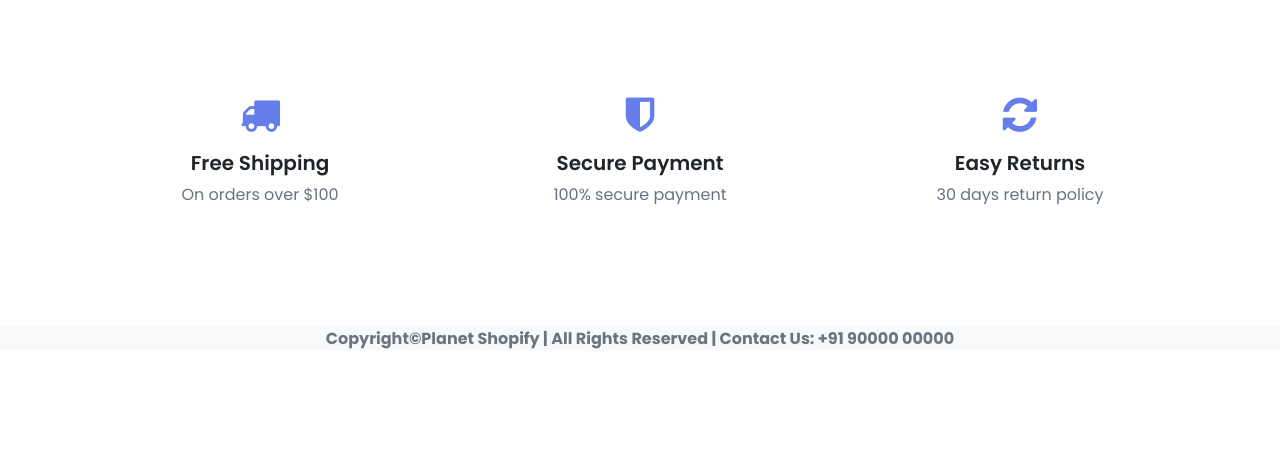
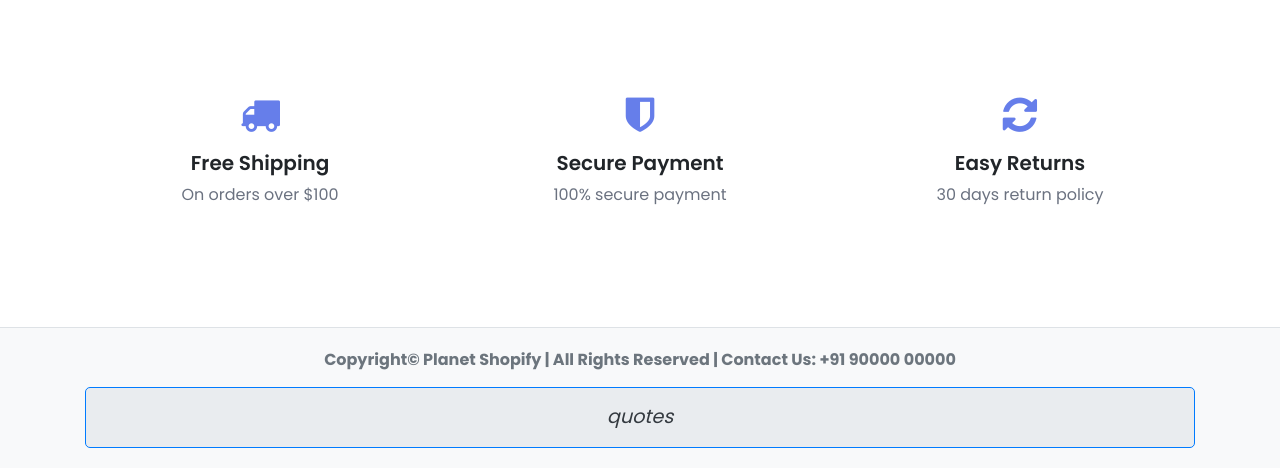
Before and after one commit to johnpradeep06/CODEATHON_2.0, a PHP site: page /index.php in a window 1280 px wide. Shown: the part 1237-1705 px from the top of the page. Before the commit the page ends 1586 px from the top, so only its background shows below. Run offline with PHP 8.4, Linux system fonts and the light colour scheme.

Commit message:
added quotes wala api

```diff
--- a/includes/footer.php
+++ b/includes/footer.php
@@ -1,3 +1,72 @@
 <footer class="footer">
-    <div class="container text-center"><span class="text-muted"><b>Copyright&copy;Planet Shopify | All Rights Reserved | Contact Us: +91 90000 00000</b></span></div>
+    <div class="container text-center">
+        <span class="text-muted">
+            <b>Copyright&copy; Planet Shopify | All Rights Reserved | Contact Us: +91 90000 00000</b>
+        </span>
+        <div id="quote-container" class="quote-container">
+            <?php
+            // Function to fetch quotes from API
+            function fetchQuotes() {
+                $url = "https://api.api-ninjas.com/v1/quotes?category=funny"; // Adjust category if necessary
+                $api_key = "I28RARkR8OySqtOToUp/Tg==36XWsn3KMNv5EVjo"; // Replace with your actual API key
+
+                $options = [
+                    "http" => [
+                        "header" => "X-Api-Key: $api_key\r\n"
+                    ]
+                ];
+                $context = stream_context_create($options);
+                $response = file_get_contents($url, false, $context);
+
+                if ($response === FALSE) {
+                    return "No quotes available at the moment.";
+                }
+
+                $quotes = json_decode($response, true);
+                if (isset($quotes[0]['quote'])) {
+                    return $quotes[0]['quote'] . " - <strong>" . $quotes[0]['author'] . "</strong>";
+                } else {
+                    return "No quotes available at the moment.";
+                }
+            }
+
+            // Fetch and display a quote
+            //echo "<p class='quote'><i>" . fetchQuotes() . "</i></p>";
+            echo "<p class='quote'><i>" . "quotes" . "</i></p>";
+            ?>
+        </div>
+    </div>
 </footer>
+
+<style>
+    .footer {
+        background-color: #f8f9fa; /* Light background color */
+        padding: 20px 0; /* Padding for top and bottom */
+        border-top: 1px solid #dee2e6; /* Subtle border at the top */
+    }
+
+    .quote-container {
+        margin-top: 15px; /* Space between copyright and quote */
+        padding: 15px; /* Padding around the quote */
+        border: 1px solid #007bff; /* Border around the quote */
+        border-radius: 5px; /* Rounded corners */
+        background-color: #e9ecef; /* Slightly darker background for the quote */
+    }
+
+    .quote {
+        font-size: 1.2em; /* Larger font size for the quote */
+        color: #343a40; /* Darker text color */
+        font-style: italic; /* Italic style for the quote */
+        margin: 0; /* Remove default margin */
+    }
+
+    .text-muted {
+        color: #6c757d; /* Muted text color */
+    }
+
+    @media (max-width: 768px) {
+        .quote {
+            font-size: 1em; /* Responsive font size for smaller screens */
+        }
+    }
+</style>
```
